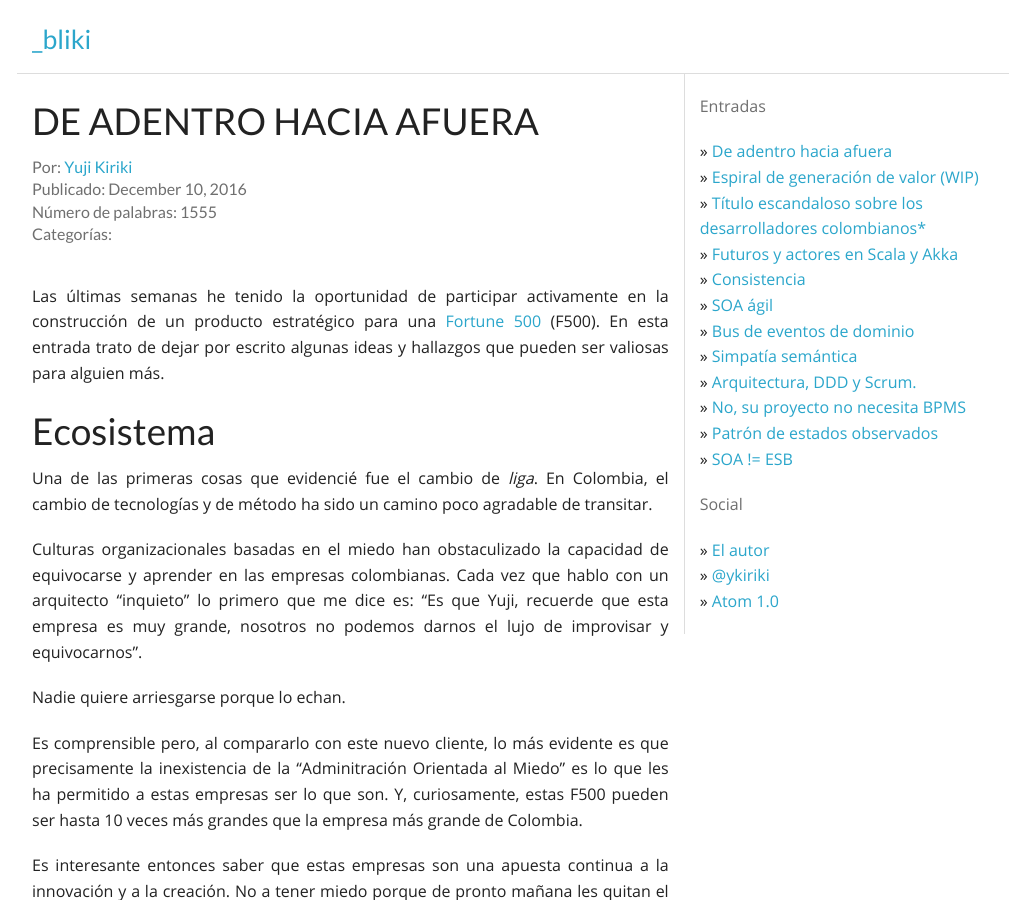
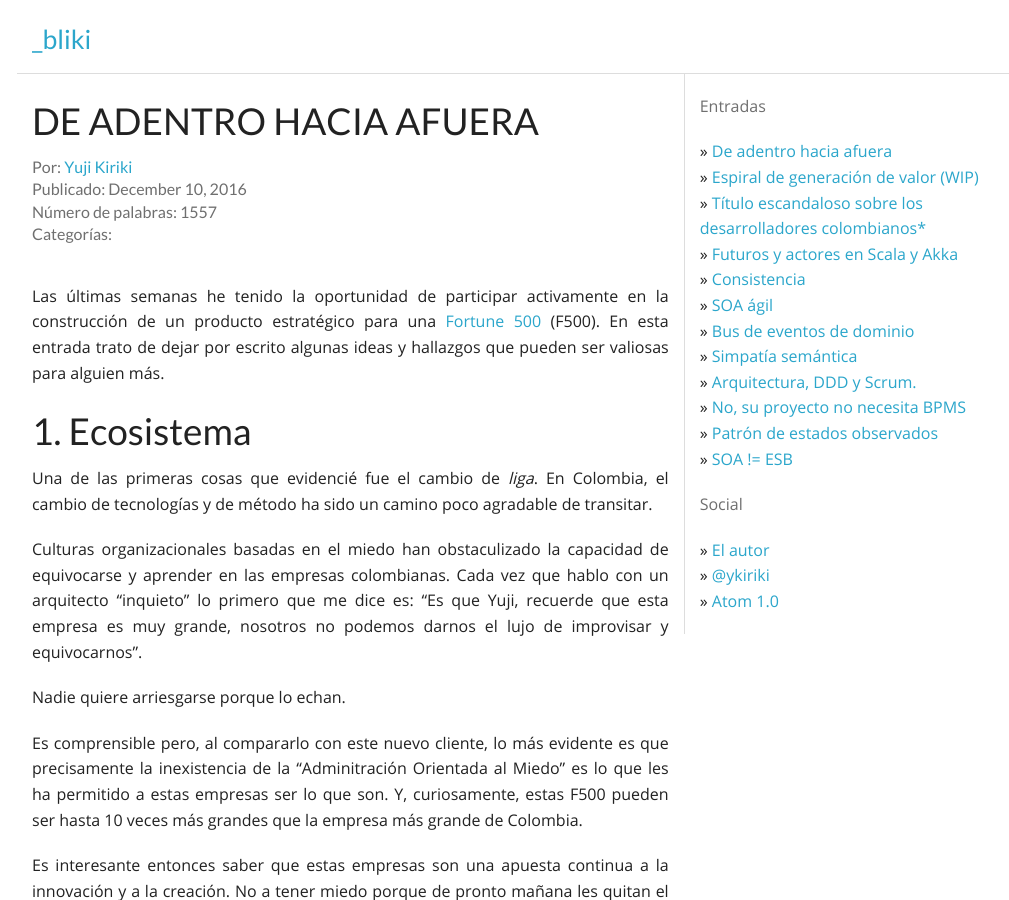
Before and after one commit to yujikiriki/yujikiriki.github.io, a Jekyll site: the page built from _posts/2016-12-10-de_adentro_hacia_afuera.markdown, in a window 1280 px wide and 900 px high. Shown: the whole window, without its empty margins (123-1132 px from the left). Built offline with Jekyll 4.4.1, drawn with Linux system fonts in a browser that asks for light colours; comment, search, counter and statistics services are not loaded.

Commit message:
Numeritos

```diff
--- a/_posts/2016-12-10-de_adentro_hacia_afuera.markdown
+++ b/_posts/2016-12-10-de_adentro_hacia_afuera.markdown
@@ -7,7 +7,7 @@ author_url: https://s3.amazonaws.com/bitacora/me.html
 
 Las últimas semanas he tenido la oportunidad de participar activamente en la construcción de un producto estratégico para una [Fortune 500](http://beta.fortune.com/fortune500/) (F500). En esta entrada trato de dejar por escrito algunas ideas y hallazgos que pueden ser valiosas para alguien más.
 
-## Ecosistema
+## 1. Ecosistema
 Una de las primeras cosas que evidencié fue el cambio de _liga_. En Colombia, el cambio de tecnologías y de método ha sido un camino poco agradable de transitar.
 
 Culturas organizacionales basadas en el miedo han obstaculizado la capacidad de equivocarse y aprender en las empresas colombianas. Cada vez que hablo con un arquitecto "inquieto" lo primero que me dice es: "Es que Yuji, recuerde que esta empresa es muy grande, nosotros no podemos darnos el lujo de improvisar y equivocarnos".
```
Also changed, not shown: other parts of _posts/2016-12-10-de_adentro_hacia_afuera.markdown (+1 -1 lines).
